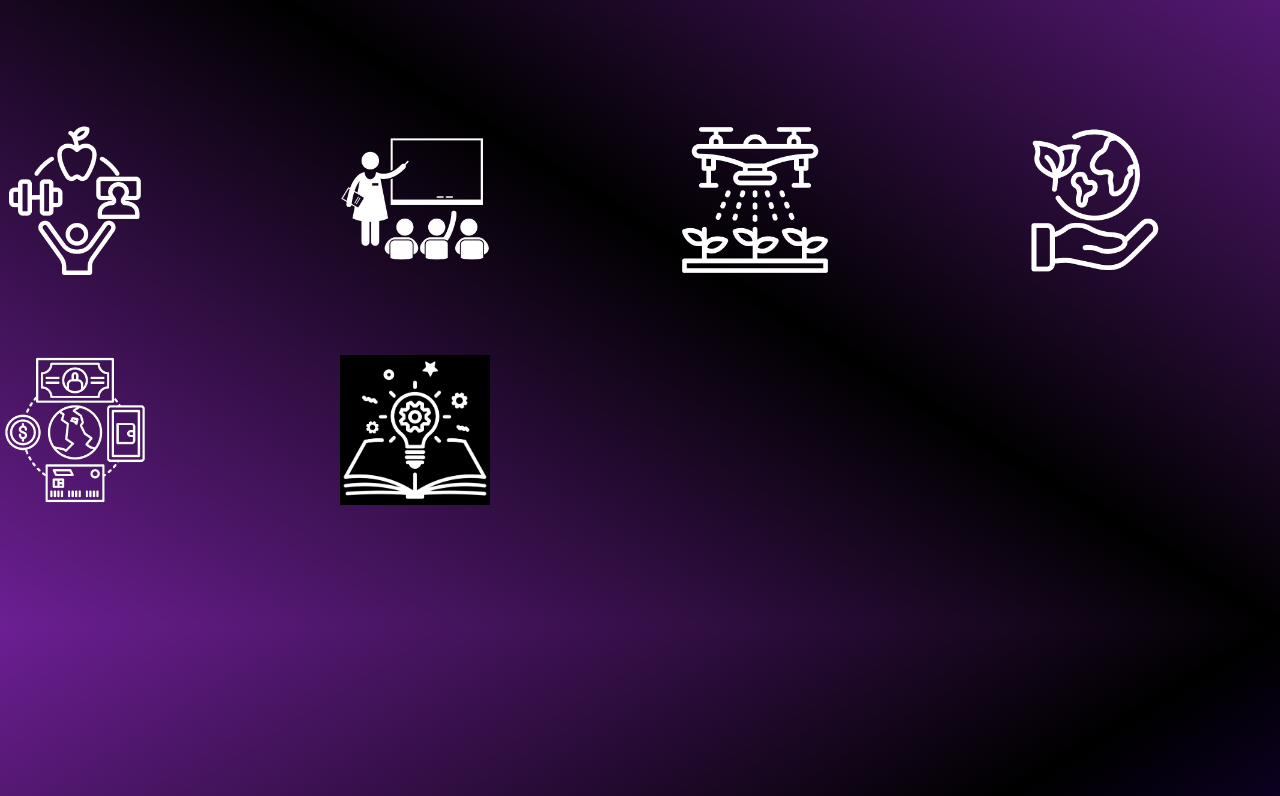
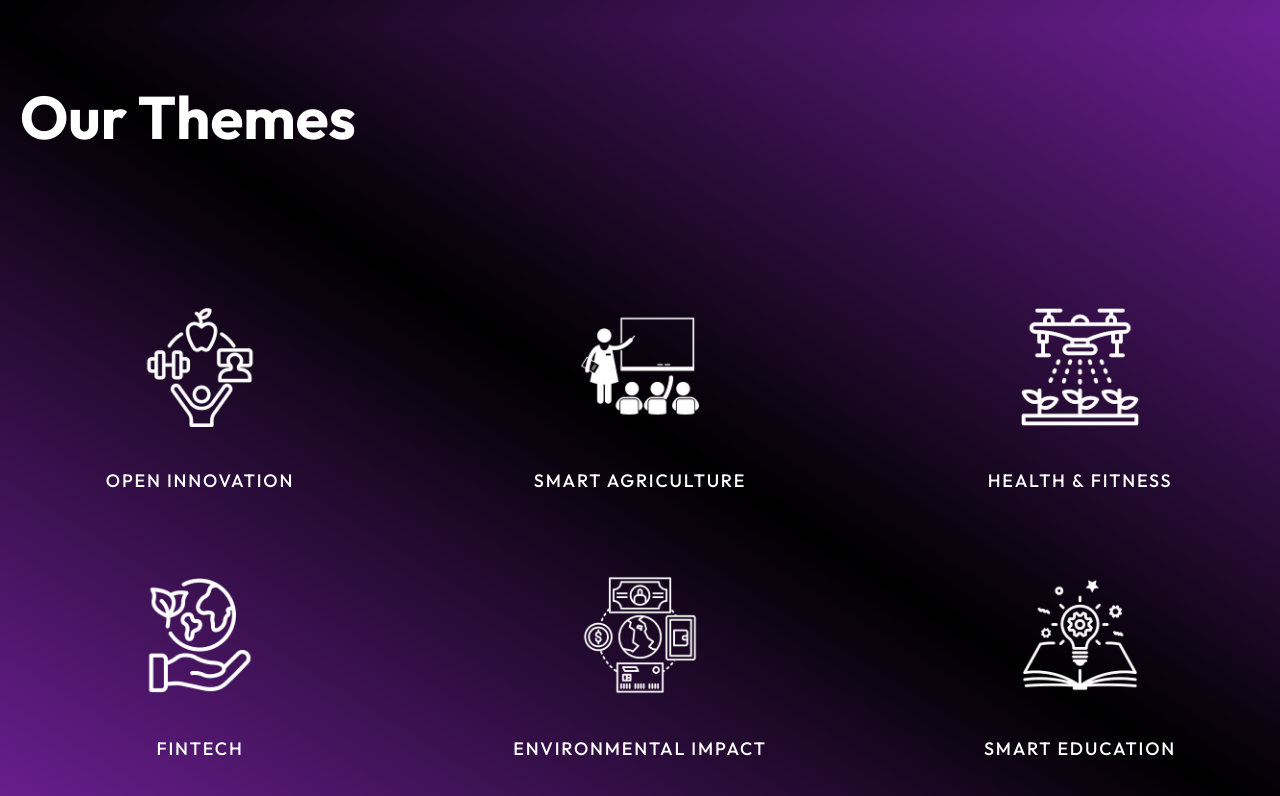
Before and after one commit to harshit-ostwal/hackwithindia, a Next.js app: page / in a window 1280 px wide. Shown: the part 2904-3700 px from the top of the page. Built offline with nearby package versions, Linux system fonts and the light colour scheme.

Commit message:
Updated Info & Theme

```diff
--- a/src/components/(main)/info.jsx
+++ b/src/components/(main)/info.jsx
@@ -4,7 +4,7 @@ const Logo = ["/microsoft.png", "/google.png", "/amazon.png", "/fedex.png", "/ol
 
 function Info() {
     return (
-        <div className="flex flex-col items-center justify-between p-5 min-h-screen gap-40 w-full text-white via-black bg-gradient-to-tl from-gradient-start to-gradient-middle">
+        <div className="flex flex-col items-center justify-center p-5 pt-20 pb-40 min-h-screen gap-40 w-full text-white via-black bg-gradient-to-tl from-gradient-start to-gradient-middle">
             <div className="flex flex-col items-center justify-center gap-20">
                 <h1 className="text-3xl sm:text-5xl font-bold">Meet Our Sponsors</h1>
                 <div className="grid grid-cols-1 sm:grid-cols-2 lg:grid-cols-3 xl:grid-cols-4 gap-20 items-center justify-center">
--- a/src/components/(main)/theme.jsx
+++ b/src/components/(main)/theme.jsx
@@ -3,39 +3,42 @@ import React from 'react'
 
 const Images = [
   {
-    title:"",
-    imageUrl:"/21.png"
+    title: "OPEN INNOVATION",
+    imageUrl: "/21.png"
   },
   {
-    title:"",
-    imageUrl:"/22.png"
+    title: "SMART AGRICULTURE",
+    imageUrl: "/22.png"
   },
   {
-    title:"",
-    imageUrl:"/23.png"
+    title: "HEALTH & FITNESS",
+    imageUrl: "/23.png"
   },
   {
-    title:"",
-    imageUrl:"/24.png"
+    title: "FINTECH",
+    imageUrl: "/24.png"
   },
   {
-    title:"",
-    imageUrl:"/25.png"
+    title: "ENVIRONMENTAL IMPACT",
+    imageUrl: "/25.png"
   },
   {
-    title:"",
-    imageUrl:"/26.png"
+    title: "SMART EDUCATION",
+    imageUrl: "/26.png"
   }
 ]
 
 function Theme() {
   return (
     <div className="text-white via-black flex items-center justify-center bg-gradient-to-tr from-gradient-start to-gradient-start w-full min-h-screen">
-      <div className="flex flex-col max-w-7xl w-full min-h-screen justify-evenly">
-        <h1 className="text-3xl sm:text-6xl font-bold">Our Themes</h1>
-        <div className="grid grid-cols-1 sm:grid-cols-2 lg:grid-cols-3 xl:grid-cols-4 gap-20 items-center justify-center">
+      <div className="flex flex-col max-w-7xl w-full p-5 justify-center items-center lg:items-stretch gap-20 md:gap-40 min-h-screen">
+        <h1 className="text-4xl sm:text-6xl font-bold">Our Themes</h1>
+        <div className="grid grid-cols-1 sm:grid-cols-2  xl:grid-cols-3 gap-20 items-center justify-center">
           {Images.map((data, index) => (
-            <Image src={data.imageUrl} key={index} alt={data.title} quality={100} loading="lazy" width={150} height={150} />
+            <div key={index} className="flex flex-col items-center justify-center gap-10">
+              <Image src={data.imageUrl} alt={data.title} quality={100} loading="lazy" width={120} height={120} />
+              <h1 className="font-medium text-lg tracking-widest">{data.title}</h1>
+            </div>
           ))}
         </div>
       </div>
```
Also changed, not shown: public/26.png.
